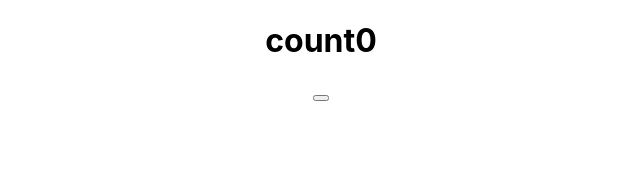
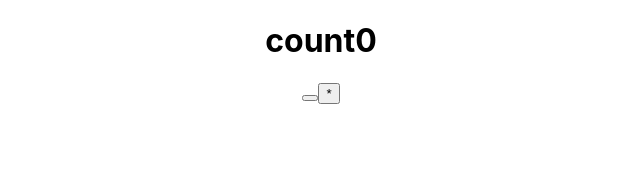
Before and after one commit to aayyuusshh21/Demo1, a React (Create React App) app: page / in a window 1280 px wide. Shown: the top 173 px of the page, without its empty margins (319-959 px from the left). Built offline with nearby package versions, Linux system fonts and the light colour scheme.

Commit message:
changed button

```diff
--- a/src/components/Counter.jsx
+++ b/src/components/Counter.jsx
@@ -8,6 +8,9 @@ export const Counter=()=>{
             <button onClick={()=>{
                 setCount(count+1)
             }}></button>
+            <button onClick={()=>{
+                setCount(count*1)
+            }}>*</button>
         </div>
     )
 }
```
